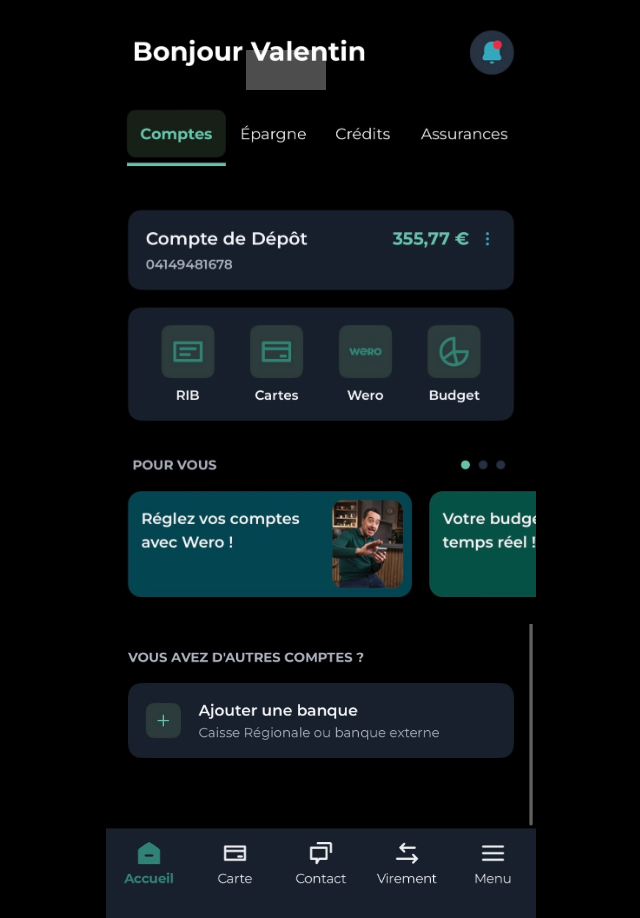
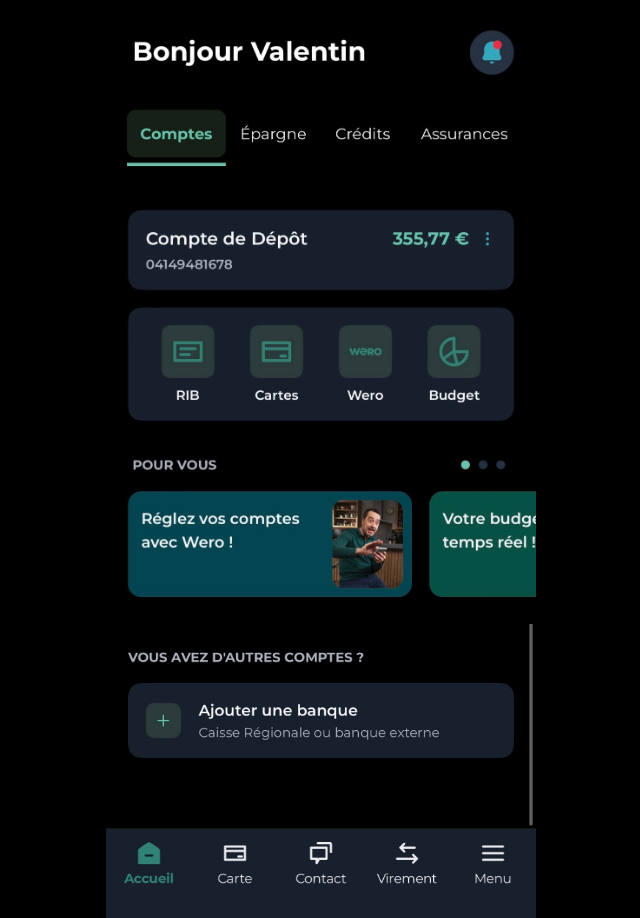
Before and after one commit to doriolvndrc-ai/bank, a plain HTML site: page index.html in a window 1280 px wide. Shown: the whole page, without its empty margins (319-959 px from the left). Drawn offline with Linux system fonts and the light colour scheme.

Commit message:
Update style.css

```diff
--- a/style.css
+++ b/style.css
@@ -38,8 +38,6 @@
   width: 80px;     /* largeur du mot */
   height: 40px;    /* hauteur du mot */
   z-index: 2;
-  background-color: rgba(255, 255, 255, 0.3); /* turquoise transparent */
-
 }
 
 /* === Zone cliquable sur "Comptes" dans epargne.png === */
```
